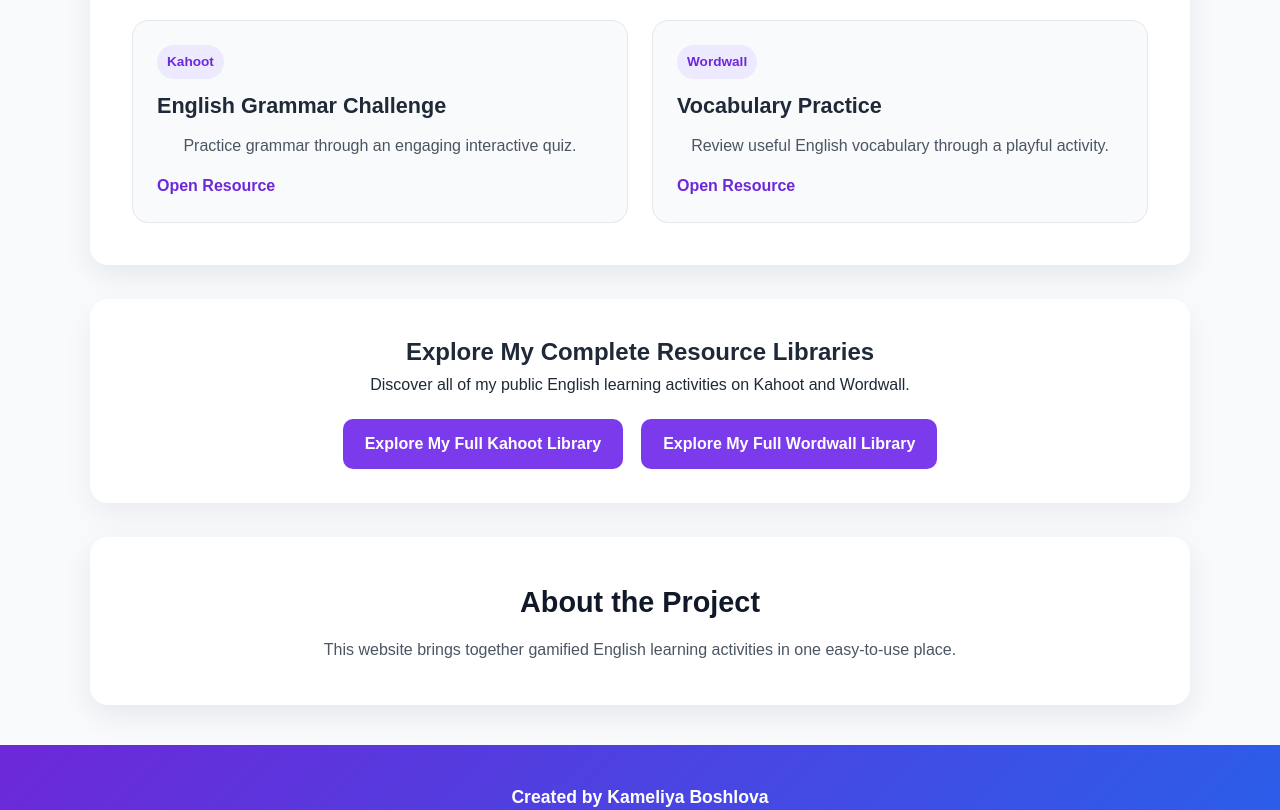
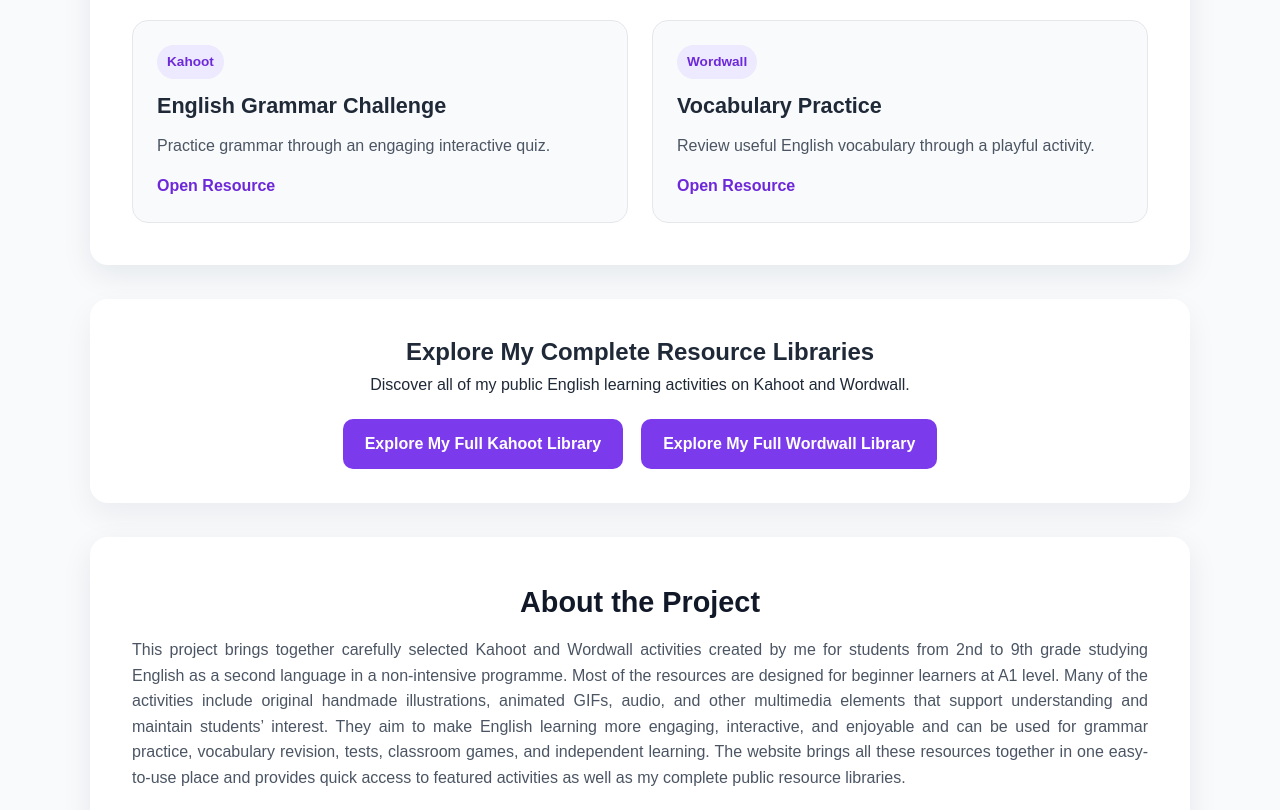
Before and after one commit to KamiBosh2025/kamis-gamified-english-resources, a website built with Vite: page index.html in a window 1280 px wide. Shown: the part 780-1590 px from the top of the page. Built offline with nearby package versions, Linux system fonts and the light colour scheme.

Commit message:
Expand project description and improve text alignment

```diff
--- a/src/main.js
+++ b/src/main.js
@@ -81,7 +81,7 @@ document.querySelector('#app').innerHTML = `
     <section id="about" class="about-section container">
       <h2>About the Project</h2>
       <p>
-        This website brings together gamified English learning activities in one easy-to-use place.
+        This project brings together carefully selected Kahoot and Wordwall activities created by me for students from 2nd to 9th grade studying English as a second language in a non-intensive programme. Most of the resources are designed for beginner learners at A1 level. Many of the activities include original handmade illustrations, animated GIFs, audio, and other multimedia elements that support understanding and maintain students’ interest. They aim to make English learning more engaging, interactive, and enjoyable and can be used for grammar practice, vocabulary revision, tests, classroom games, and independent learning. The website brings all these resources together in one easy-to-use place and provides quick access to featured activities as well as my complete public resource libraries.
       </p>
     </section>
   </main>
--- a/src/style.css
+++ b/src/style.css
@@ -139,7 +139,7 @@ border-radius: 999px;
 .resources-section p,
 .about-section p {
   color: #4b5563;
-  text-align: center;
+  text-align: justify;
 }
 
 .resource-grid {
```
